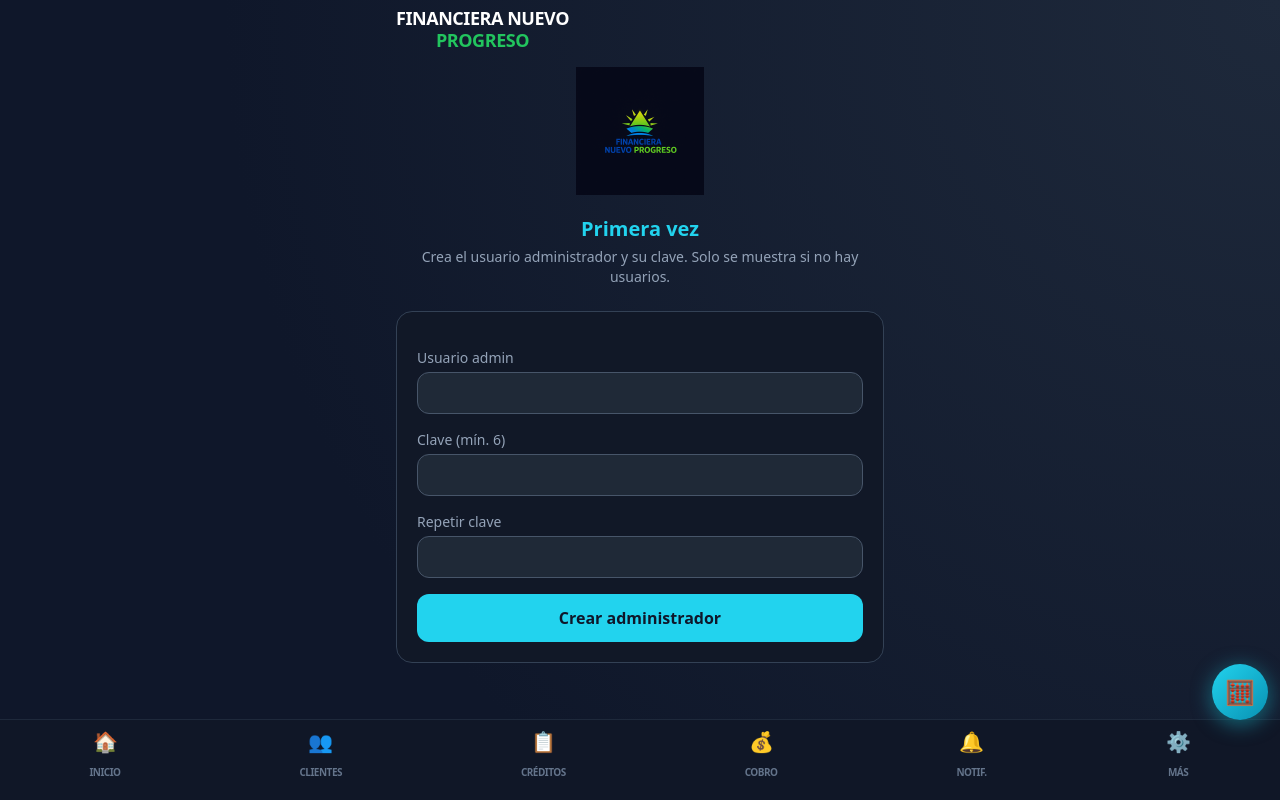
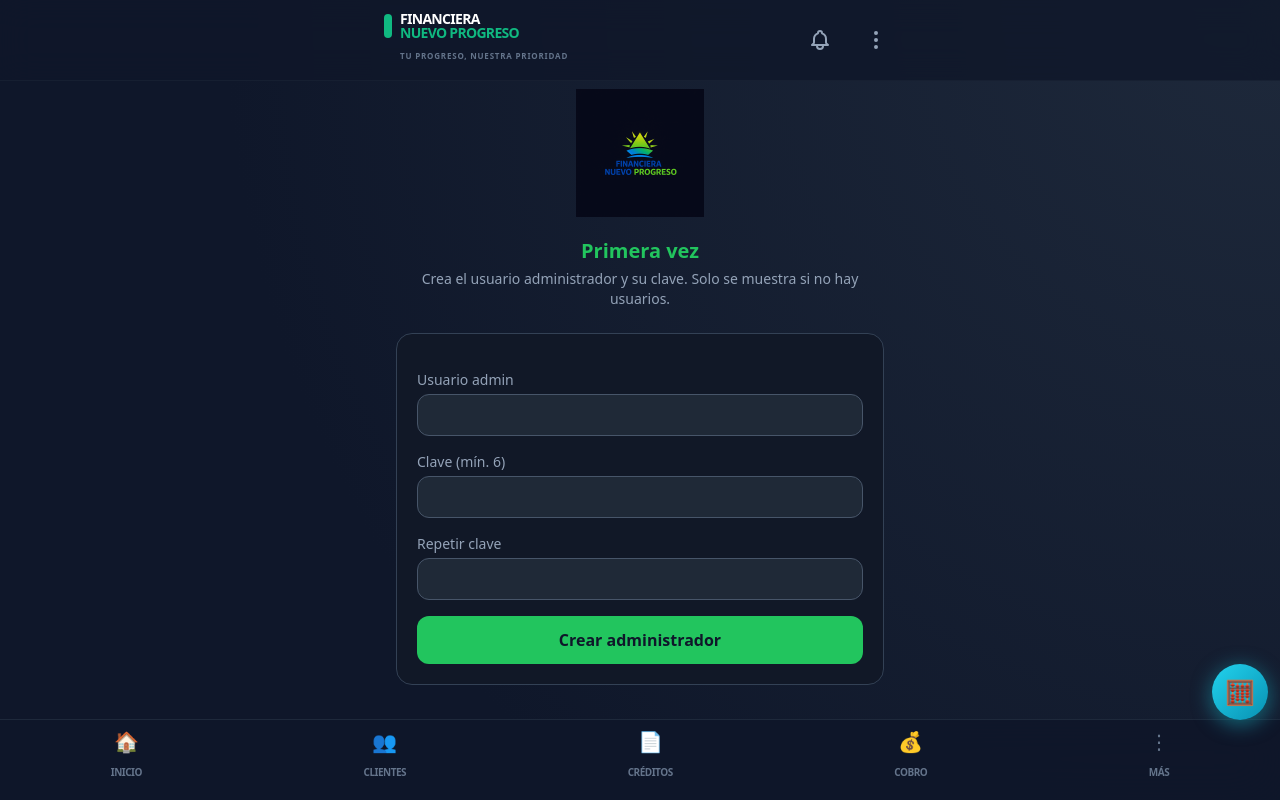
Before and after one commit to Bonilla00/Financiera-Nuevo-Progreso-, a Flask app: page /setup in a window 1280 px wide. Run offline with Flask 3, Linux system fonts and the light colour scheme; the visitor is signed in with stand-in values (Sample User, id 1); data that the repository does not hold is empty; some libraries are stand-ins or nearby versions.

Commit message:
style: implement premium UI design based on reference image

```diff
--- a/templates/base.html
+++ b/templates/base.html
@@ -22,8 +22,8 @@
             appbg: '#0F172A',
             panel: '#111827',
             panel2: '#1F2937',
-            accent: '#22D3EE',
-            accent2: '#0891B2',
+            accent: '#22C55E',
+            accent2: '#16A34A',
             success: '#22C55E',
             danger: '#EF4444',
             warning: '#F59E0B',
@@ -66,7 +66,7 @@
     }
 
     .nav-active-glow {
-      position: relative;
+      color: #22C55E !important;
     }
     .nav-active-glow::after {
       content: '';
@@ -77,8 +77,24 @@
       width: 4px;
       height: 4px;
       border-radius: 50%;
-      background: #22D3EE;
-      box-shadow: 0 0 10px #22D3EE, 0 0 20px #22D3EE;
+      background: #22C55E;
+      box-shadow: 0 0 10px #22C55E;
+    }
+
+    /* Menú de tres puntos */
+    #dropdown-menu {
+      transition: all 0.2s cubic-bezier(0.4, 0, 0.2, 1);
+      transform-origin: top right;
+    }
+    #dropdown-menu.hidden {
+      display: none;
+      opacity: 0;
+      transform: scale(0.95);
+    }
+    #dropdown-menu.show {
+      display: block;
+      opacity: 1;
+      transform: scale(1);
     }
 
     /* Mejora de tarjetas interactivas */
@@ -123,7 +139,7 @@
     .list-row-interactive:hover,
     .list-row-interactive:active {
       background-color: #1f2937;
-      box-shadow: inset 3px 0 0 0 #22d3ee;
+      box-shadow: inset 3px 0 0 0 #22C55E;
     }
     .btn-editar {
       display: block;
@@ -300,12 +316,73 @@
   {% endwith %}
 
   {% if session.user_id %}
-  <header class="max-w-lg mx-auto px-3 pt-2 pb-2 flex justify-between items-center text-center select-none" role="banner">
-    <div class="brand-title font-bold tracking-tight">
-      <div class="text-white">FINANCIERA NUEVO</div>
-      <div class="text-[#22C55E]">PROGRESO</div>
+  <header class="sticky top-0 z-50 bg-[#0F172A]/80 backdrop-blur-lg border-b border-slate-800/50 px-4 py-3">
+    <div class="max-w-lg mx-auto flex justify-between items-center">
+      <div class="flex flex-col">
+        <div class="flex items-center gap-2">
+          <div class="w-2 h-6 bg-emerald-500 rounded-full"></div>
+          <h1 class="text-sm font-black leading-none tracking-tighter text-white">
+            FINANCIERA <br> <span class="text-emerald-500">NUEVO PROGRESO</span>
+          </h1>
+        </div>
+        <p class="text-[8px] text-slate-500 font-bold uppercase tracking-widest mt-1 ml-4">Tu progreso, nuestra prioridad</p>
+      </div>
+
+      <div class="flex items-center gap-4">
+        <!-- Campana -->
+        <a href="{{ url_for('notificaciones_centro') }}" class="relative p-2 text-slate-400 hover:text-white transition-colors">
+          <svg xmlns="http://www.w3.org/2000/svg" class="h-6 w-6" fill="none" viewBox="0 0 24 24" stroke="currentColor">
+            <path stroke-linecap="round" stroke-linejoin="round" stroke-width="2" d="M15 17h5l-1.405-1.405A2.032 2.032 0 0118 14.158V11a6.002 6.002 0 00-4-5.659V5a2 2 0 10-4 0v.341C7.67 6.165 6 8.388 6 11v3.159c0 .538-.214 1.055-.595 1.436L4 17h5m6 0v1a3 3 0 11-6 0v-1m6 0H9" />
+          </svg>
+          <span id="notif-badge-top" class="hidden absolute top-1.5 right-1.5 flex h-4 w-4 items-center justify-center rounded-full bg-rose-500 text-[8px] font-black text-white border-2 border-[#0F172A]"></span>
+        </a>
+
+        <!-- Botón Tres Puntos -->
+        <button id="btn-menu-toggle" class="p-2 text-slate-400 hover:text-white transition-colors">
+          <svg xmlns="http://www.w3.org/2000/svg" class="h-6 w-6" fill="none" viewBox="0 0 24 24" stroke="currentColor">
+            <path stroke-linecap="round" stroke-linejoin="round" stroke-width="2" d="M12 5v.01M12 12v.01M12 19v.01M12 6a1 1 0 110-2 1 1 0 010 2zm0 7a1 1 0 110-2 1 1 0 010 2zm0 7a1 1 0 110-2 1 1 0 010 2z" />
+          </svg>
+        </button>
+      </div>
     </div>
-    <button id="btn-open-install" type="button" class="btn-secondary text-xs uppercase tracking-wide hidden">Instalar</button>
+
+    <!-- Menú Desplegable -->
+    <div id="dropdown-menu" class="hidden absolute right-4 top-16 w-56 bg-[#1E293B] border border-slate-700/50 rounded-2xl shadow-2xl overflow-hidden z-[60]">
+      <div class="py-2">
+        <a href="{{ url_for('configuracion') }}" class="flex items-center gap-3 px-4 py-3 text-sm text-slate-300 hover:bg-slate-800/50 hover:text-white transition-colors">
+          <span>👤</span> Mi perfil
+        </a>
+        <a href="{{ url_for('notificaciones_centro') }}" class="flex items-center justify-between px-4 py-3 text-sm text-slate-300 hover:bg-slate-800/50 hover:text-white transition-colors">
+          <div class="flex items-center gap-3"><span>🔔</span> Notificaciones</div>
+          <span id="notif-badge-menu" class="hidden h-5 w-5 flex items-center justify-center rounded-full bg-rose-500 text-[10px] font-bold text-white"></span>
+        </a>
+        <a href="{{ url_for('configuracion') }}" class="flex items-center gap-3 px-4 py-3 text-sm text-slate-300 hover:bg-slate-800/50 hover:text-white transition-colors border-b border-slate-700/30">
+          <span>⚙️</span> Configuración
+        </a>
+
+        {% if is_admin %}
+        <a href="{{ url_for('admin_usuarios') }}" class="flex items-center justify-between px-4 py-3 text-sm text-slate-300 hover:bg-slate-800/50 hover:text-white transition-colors">
+          <div class="flex items-center gap-3"><span>👥</span> Usuarios</div>
+          <span class="text-[9px] bg-cyan-500/10 text-cyan-400 px-1.5 py-0.5 rounded border border-cyan-500/20">ADMIN</span>
+        </a>
+        <a href="{{ url_for('reportes') }}" class="flex items-center justify-between px-4 py-3 text-sm text-slate-300 hover:bg-slate-800/50 hover:text-white transition-colors">
+            <div class="flex items-center gap-3"><span>📊</span> Reportes</div>
+            <span class="text-[9px] bg-cyan-500/10 text-cyan-400 px-1.5 py-0.5 rounded border border-cyan-500/20">ADMIN</span>
+        </a>
+        <a href="{{ url_for('backup_sql') }}" class="flex items-center justify-between px-4 py-3 text-sm text-slate-300 hover:bg-slate-800/50 hover:text-white transition-colors border-b border-slate-700/30">
+          <div class="flex items-center gap-3"><span>🗄️</span> Copias de seguridad</div>
+          <span class="text-[9px] bg-cyan-500/10 text-cyan-400 px-1.5 py-0.5 rounded border border-cyan-500/20">ADMIN</span>
+        </a>
+        {% endif %}
+
+        <a href="#" class="flex items-center gap-3 px-4 py-3 text-sm text-slate-300 hover:bg-slate-800/50 hover:text-white transition-colors">
+          <span>❓</span> Ayuda
+        </a>
+        <a href="{{ url_for('logout') }}" class="flex items-center gap-3 px-4 py-3 text-sm text-rose-400 hover:bg-rose-500/10 transition-colors mt-1 font-bold">
+          <span>🚪</span> Cerrar sesión
+        </a>
+      </div>
+    </div>
   </header>
   {% endif %}
 
@@ -379,33 +456,30 @@
     </div>
   </div>
 
-  <nav class="app-bottom-nav fixed bottom-0 inset-x-0 z-40 flex min-h-[4.5rem] justify-around items-center border-t border-slate-800 bg-panel/90 backdrop-blur-xl pb-[var(--nav-safe-bottom)]">
-    <a href="{{ url_for('inicio') }}" class="flex flex-col items-center py-2 transition-all duration-300 group {% if request.endpoint == 'inicio' %}text-accent nav-active-glow{% else %}text-slate-500 hover:text-slate-300{% endif %}">
+  {% if session.user_id %}
+  <nav class="app-bottom-nav fixed bottom-0 inset-x-0 z-40 flex min-h-[4.5rem] justify-around items-center border-t border-slate-800 bg-[#0F172A]/95 backdrop-blur-xl pb-[var(--nav-safe-bottom)]">
+    <a href="{{ url_for('inicio') }}" class="flex flex-col items-center py-2 transition-all duration-300 group {% if request.endpoint == 'inicio' %}text-emerald-500 nav-active-glow{% else %}text-slate-500 hover:text-slate-300{% endif %}">
       <span class="text-xl mb-1 group-active:scale-125 transition-transform">🏠</span>
       <span class="text-[10px] font-bold uppercase tracking-tighter">Inicio</span>
     </a>
-    <a href="{{ url_for('clientes_list') }}" class="flex flex-col items-center py-2 transition-all duration-300 group {% if 'clientes' in (request.endpoint or '') %}text-accent nav-active-glow{% else %}text-slate-500 hover:text-slate-300{% endif %}">
+    <a href="{{ url_for('clientes_list') }}" class="flex flex-col items-center py-2 transition-all duration-300 group {% if 'clientes' in (request.endpoint or '') %}text-emerald-500 nav-active-glow{% else %}text-slate-500 hover:text-slate-300{% endif %}">
       <span class="text-xl mb-1 group-active:scale-125 transition-transform">👥</span>
       <span class="text-[10px] font-bold uppercase tracking-tighter">Clientes</span>
     </a>
-    <a href="{{ url_for('prestamos_list') }}" class="flex flex-col items-center py-2 transition-all duration-300 group {% if 'prestamos' in (request.endpoint or '') %}text-accent nav-active-glow{% else %}text-slate-500 hover:text-slate-300{% endif %}">
-      <span class="text-xl mb-1 group-active:scale-125 transition-transform">📋</span>
+    <a href="{{ url_for('prestamos_list') }}" class="flex flex-col items-center py-2 transition-all duration-300 group {% if 'prestamos' in (request.endpoint or '') %}text-emerald-500 nav-active-glow{% else %}text-slate-500 hover:text-slate-300{% endif %}">
+      <span class="text-xl mb-1 group-active:scale-125 transition-transform">📄</span>
       <span class="text-[10px] font-bold uppercase tracking-tighter">Créditos</span>
     </a>
-    <a href="{{ url_for('cobro_hoy') }}" class="flex flex-col items-center py-2 transition-all duration-300 group {% if request.endpoint == 'cobro_hoy' %}text-accent nav-active-glow{% else %}text-slate-500 hover:text-slate-300{% endif %}">
+    <a href="{{ url_for('cobro_hoy') }}" class="flex flex-col items-center py-2 transition-all duration-300 group {% if request.endpoint == 'cobro_hoy' %}text-emerald-500 nav-active-glow{% else %}text-slate-500 hover:text-slate-300{% endif %}">
       <span class="text-xl mb-1 group-active:scale-125 transition-transform">💰</span>
       <span class="text-[10px] font-bold uppercase tracking-tighter">Cobro</span>
     </a>
-    <a href="{{ url_for('notificaciones_centro') }}" class="relative flex flex-col items-center py-2 transition-all duration-300 group {% if request.endpoint == 'notificaciones_centro' %}text-accent nav-active-glow{% else %}text-slate-500 hover:text-slate-300{% endif %}">
-      <span class="text-xl mb-1 group-active:scale-125 transition-transform">🔔</span>
-      <span class="text-[10px] font-bold uppercase tracking-tighter">Notif.</span>
-      <span id="notif-badge" class="hidden absolute top-1 right-2 flex h-4 w-4 items-center justify-center rounded-full bg-rose-500 text-[8px] font-bold text-white border border-slate-900"></span>
-    </a>
-    <a href="{{ url_for('configuracion') }}" class="flex flex-col items-center py-2 transition-all duration-300 group {% if request.endpoint in ('configuracion','admin_usuarios','cuotas_vencidas','cuotas_vencer','reportes','reportes_pdf','api_docs') %}text-accent nav-active-glow{% else %}text-slate-500 hover:text-slate-300{% endif %}">
-      <span class="text-xl mb-1 group-active:scale-125 transition-transform">⚙️</span>
+    <a href="{{ url_for('configuracion') }}" class="flex flex-col items-center py-2 transition-all duration-300 group {% if request.endpoint in ('configuracion','admin_usuarios','cuotas_vencidas','cuotas_vencer','reportes','reportes_pdf','api_docs') %}text-emerald-500 nav-active-glow{% else %}text-slate-500 hover:text-slate-300{% endif %}">
+      <span class="text-xl mb-1 group-active:scale-125 transition-transform">⋮</span>
       <span class="text-[10px] font-bold uppercase tracking-tighter">Más</span>
     </a>
   </nav>
+  {% endif %}
   {% endif %}
   <script>
     if ('serviceWorker' in navigator) {
@@ -425,15 +499,37 @@
       try {
         const resp = await fetch('/api/notificaciones/unread');
         const data = await resp.json();
-        const badge = document.getElementById('notif-badge');
+        const badgeTop = document.getElementById('notif-badge-top');
+        const badgeMenu = document.getElementById('notif-badge-menu');
+
         if (data.unread_count > 0) {
-          badge.textContent = data.unread_count > 9 ? '9+' : data.unread_count;
-          badge.classList.remove('hidden');
+          const val = data.unread_count > 9 ? '9+' : data.unread_count;
+          if (badgeTop) { badgeTop.textContent = val; badgeTop.classList.remove('hidden'); }
+          if (badgeMenu) { badgeMenu.textContent = val; badgeMenu.classList.remove('hidden'); }
         } else {
-          badge.classList.add('hidden');
+          if (badgeTop) badgeTop.classList.add('hidden');
+          if (badgeMenu) badgeMenu.classList.add('hidden');
         }
       } catch(e) {}
     }
+
+    // Lógica menú tres puntos
+    document.addEventListener('DOMContentLoaded', () => {
+      const btn = document.getElementById('btn-menu-toggle');
+      const menu = document.getElementById('dropdown-menu');
+      if (!btn || !menu) return;
+
+      btn.addEventListener('click', (e) => {
+        e.stopPropagation();
+        menu.classList.toggle('hidden');
+        menu.classList.toggle('show');
+      });
+
+      document.addEventListener('click', () => {
+        menu.classList.add('hidden');
+        menu.classList.remove('show');
+      });
+    });
 
     async function initialisePush(registration) {
       if (!('PushManager' in window)) return;
```
Also changed, not shown: templates/index.html (+63 -58 lines).
